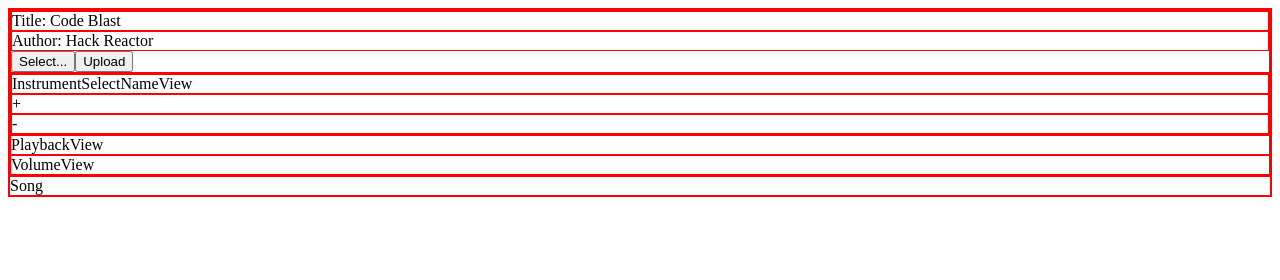
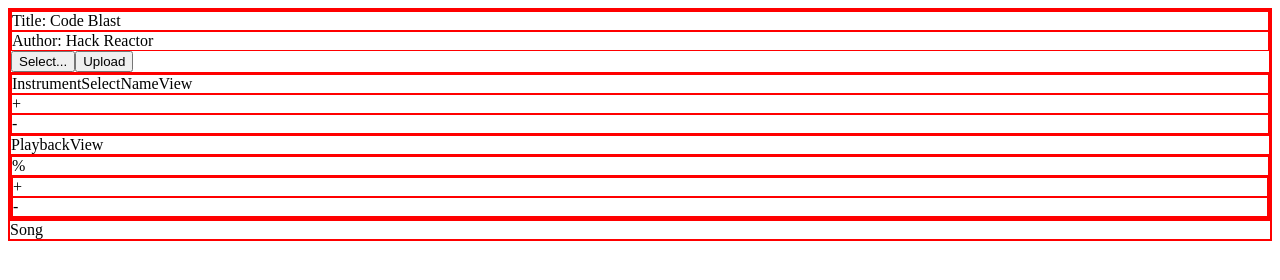
Before and after one commit to BusFactor1Inc/chordtutor, a website: page client/dev.html in a window 1280 px wide. Drawn offline with Linux system fonts and the light colour scheme.

Commit message:
Volume controls.

```diff
--- a/client/dev.html
+++ b/client/dev.html
@@ -6,6 +6,10 @@
     <link rel="stylesheet" href="lib/font-awesome/css/font-awesome.css">
     <script src="lib/jquery/dist/jquery.js"></script>
     <script src="lib/px2/px2.js"></script>
+    <script src="volume-view.js"></script>
+    <script src="playback-view.js"></script>
+    <script src="instrument-select-view.js"></script>
+    <script src="file-info-view.js"></script>
     <script src="transport-view.js"></script>
     <script src="song-view.js"></script>
     <script src="app-view.js"></script>
--- a/client/style.css
+++ b/client/style.css
@@ -27,3 +27,15 @@
 .InstrumentSelectPrevButtonView:before {
     content: "-";
 }
+
+.VolumeUpButtonView:before {
+    content: "+";
+}
+
+.VolumeDownButtonView:before {
+    content: "-";
+}
+
+.VolumeToggleButtonView:before {
+    content: "%";
+}
--- a/client/transport-view.js
+++ b/client/transport-view.js
@@ -1,103 +1,3 @@
-var FileInfoTitleView = View({
-    type: 'FileInfoTitleView',
-    model: 'song',
-    render: function () {
-        return this.$el.text('Title: ' + this.song.title());
-    }
-});
-
-var FileInfoAuthorView = View({
-    type: 'FileInfoAuthorView',
-    model: 'song',
-    render: function () {
-        return this.$el.text('Author: ' + this.song.author());
-    }
-});
-
-var FileInfoSelectView = View({
-    type: 'FileInfoUploadView',
-    tagName: "input type='button' value='Select...'",
-    className: 'Button',
-});
-
-var FileInfoUploadView = View({
-    type: 'FileInfoUploadView',
-    tagName: "input type='button' value='Upload'",
-    className: 'Button',
-});
-
-var FileInfoView = View({
-    type: 'FileInfoView',
-    model: 'song',
-    init: function (model) {
-        this.create('title', new FileInfoTitleView(this.song));
-        this.create('author', new FileInfoAuthorView(this.song));
-        this.create('select', new FileInfoSelectView(this.song));
-        this.create('upload', new FileInfoUploadView(this.song));
-    },
-    render: function () {
-        var html = [
-            this.title().$el,
-            this.author().$el,
-            this.select().$el,
-            this.upload().$el
-        ];
-
-        return this.$el.html(html);
-    }
-});
-
-var InstrumentSelectNameView = View({
-    type: 'InstrumentSelectNameView',
-    model: 'instrument',
-    init: function (model) {
-    },
-    render: function () {
-        this.$el.html('InstrumentSelectNameView');
-    }
-});
-
-var InstrumentSelectNextButtonView = View({
-    type: 'TinyButton InstrumentSelectNextButtonView'
-});
-
-var InstrumentSelectPrevButtonView = View({
-    type: 'TinyButton InstrumentSelectPrevButtonView'
-});
-
-var InstrumentSelectView = View({
-    type: 'InstrumentSelectView',
-    model: 'instruments',
-    init: function () {
-        this.create('current', this.instruments.at(0));
-        this.create('name', new InstrumentSelectNameView(this.current()));
-        this.create('next', new InstrumentSelectNextButtonView(this.current()));
-        this.create('prev', new InstrumentSelectPrevButtonView(this.current()));
-    },
-    render: function () {
-        var html = [
-            this.name().$el,
-            this.next().$el,
-            this.prev().$el
-        ];
-        return this.$el.html(html);
-    }
-});
-
-var PlaybackView = View({
-    type: 'PlaybackView',
-    render: function () {
-        return this.$el.html('PlaybackView');
-    }
-});
-
-var VolumeView = View({
-    type: 'VolumeView',
-    render: function () {
-        return this.$el.html('VolumeView');
-    }
-});
-
 var ControlsView = View({
     type: 'ControlsView',
     model: 'app',
--- a/client/volume-view.js
+++ b/client/volume-view.js
@@ -1,6 +1,56 @@
+var VolumeUpButtonView = View({
+    type: 'TinyButton VolumeUpButtonView',
+    events: {
+        'click': function () {
+            alert('Volume Up');
+        }
+    }
+});
+
+var VolumeDownButtonView = View({
+    type: 'TinyButton VolumeDownButtonView',
+    events: {
+        'click': function () {
+            alert('Volume Down');
+        }
+    }
+});
+
+var VolumeControlsView = View({
+    type: 'VolumeControlsView',
+    init: function (model) {
+        this.create('up', new VolumeUpButtonView(model));
+        this.create('down', new VolumeDownButtonView(model));
+    },
+    render: function () {
+        var html = [
+            this.up().$el,
+            this.down().$el,
+        ];
+        return this.$el.html(html);
+    }
+});
+
+var VolumeToggleButtonView = View({
+    type: 'LargeButton VolumeToggleButtonView',
+    events: {
+        'click': function () {
+            alert('Volume Toggle');
+        }
+    }
+});
+
 var VolumeView = View({
     type: 'VolumeView',
+    init: function (model) {
+        this.create('toggle', new VolumeToggleButtonView(model));
+        this.create('controls', new VolumeControlsView(model));
+    },
     render: function () {
-        return this.$el.html('VolumeView');
+        var html = [
+            this.toggle().$el,
+            this.controls().$el
+        ];
+        return this.$el.html(html);
     }
 });
```
Also changed, not shown: 1 other file.
